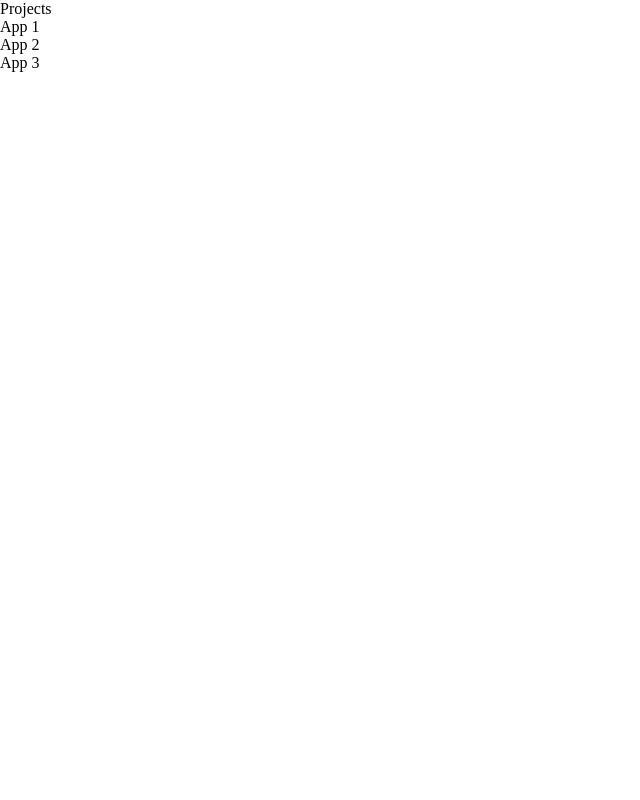
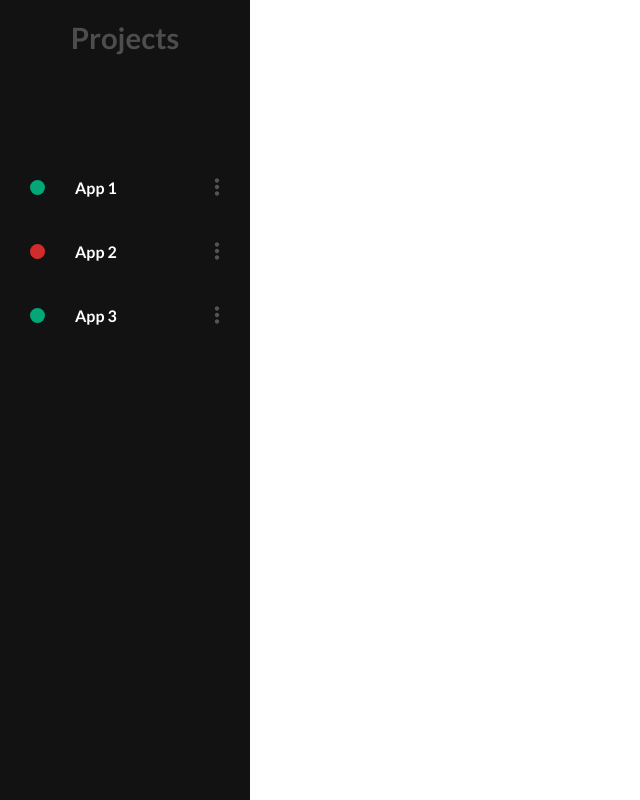
Before and after one commit to codeandjoy/DevPadPortfolio, a Vue app: page / in a window 1280 px wide. Shown: the whole page, without its empty margins (0-640 px from the left). Built offline with nearby package versions, Linux system fonts and the light colour scheme.

Commit message:
Styled menu. Created clr picker widget component (without state change)

```diff
--- a/package.json
+++ b/package.json
@@ -9,6 +9,7 @@
   },
   "dependencies": {
     "axios": "^0.24.0",
+    "click-outside-vue3": "^4.0.1",
     "core-js": "^3.6.5",
     "vue": "^3.0.0",
     "vuex": "^4.0.2"
--- a/public/index.html
+++ b/public/index.html
@@ -5,6 +5,12 @@
     <meta http-equiv="X-UA-Compatible" content="IE=edge">
     <meta name="viewport" content="width=device-width,initial-scale=1.0">
     <link rel="icon" href="<%= BASE_URL %>favicon.ico">
+
+    <!-- Fonts -->
+    <link rel="preconnect" href="https://fonts.googleapis.com">
+    <link rel="preconnect" href="https://fonts.gstatic.com" crossorigin>
+    <link href="https://fonts.googleapis.com/css2?family=Lato:wght@300;400;700;900&family=Source+Code+Pro:wght@200&display=swap" rel="stylesheet">
+
     <title><%= htmlWebpackPlugin.options.title %></title>
   </head>
   <body>
--- a/src/App.vue
+++ b/src/App.vue
@@ -18,4 +18,22 @@ export default {
     margin: 0 !important;
     padding: 0 !important;
   }
+  .clr-green{
+        background-color: #00A878;
+  }
+  .clr-blue{
+      background-color: #2E3FDB;
+  }
+  .clr-purple{
+      background-color: #581FD1;
+  }
+  .clr-yellow{
+      background-color: #D9B433;
+  }
+  .clr-orange{
+      background-color: #E98121;
+  }
+  .clr-red{
+      background-color: #D22B2B;
+  }
 </style>
--- /dev/null
+++ b/src/components/ColorPickerWidget.vue
@@ -0,0 +1,47 @@
+<template>
+    <div class="color-picker-widget">
+        <div class="widget-clr clr-green"></div>
+        <div class="widget-clr clr-blue"></div>
+        <div class="widget-clr clr-purple"></div>
+        <div class="widget-clr clr-yellow"></div>
+        <div class="widget-clr clr-orange"></div>
+        <div class="widget-clr clr-red"></div>
+    </div>
+</template>
+
+<script>
+export default{
+    name: 'ColorPickerWidget'
+}
+</script>
+
+<style lang="scss" scoped>
+$widget-height: 45px;
+
+.color-picker-widget{
+    position: absolute;
+    top: -$widget-height;
+    left: 20px;
+
+    display: flex;
+    justify-content: center;
+    align-items: center;
+
+    width: 220px;
+    height: $widget-height;
+
+    background-color: #2C2C2C;
+    border-radius: 20px;
+
+    .widget-clr{
+        width: 20px;
+        height: 20px;
+
+        border-radius: 50%;
+    }
+
+    .widget-clr:not(:last-child){
+        margin-right: 10px;
+    }
+}
+</style>
--- a/src/components/Menu.vue
+++ b/src/components/Menu.vue
@@ -1,24 +1,71 @@
 <template>
-    <div>
-        Projects
+    <div id="menu">
+        <div class="menu-title">
+            <h1>Projects</h1>
+        </div>
 
-        <div class="projects">
-            <div v-for="project in allProjects" :key="project.id" class="project">
-                {{project.name}}
+        <div class="menu-container">
+            <div class="projects">
+                <Project v-for="project in allProjects" :key="project.id" :projectData='project'/>
             </div>
         </div>
+
     </div>
 </template>
 
 <script>
     import { mapGetters } from 'vuex';
 
+    import Project from './Project.vue'
+
     export default{
         name: 'Menu',
+
+        components:{
+            Project
+        },
+
         computed: mapGetters(['allProjects'])
     }
 </script>
 
-<style lang="scss">
+<style lang="scss" scoped>
+#menu{
+    display: flex;
+    flex-direction: column;
 
+    height: 100vh;
+    width: 250px;
+
+    padding-top: 20px;
+    padding-bottom: 150px;
+
+    box-sizing: border-box;
+
+    font-family: 'Lato', sans-serif;
+    background-color: #121212;
+
+    .menu-title{
+        text-align: center;
+        margin-bottom: 100px;
+
+        h1{
+            margin: 0;
+
+            font-size: 22pt;
+            color: #4D4D4D;
+        }
+    }
+
+    .menu-container{
+        height: 100%;
+        display: flex;
+        flex-direction: column;
+
+        .projects{
+            height: fit-content;
+            width: 100%;
+        }
+    }
+}
 </style>
--- /dev/null
+++ b/src/components/Project.vue
@@ -0,0 +1,93 @@
+<template>
+    <div class="project">
+        <div class="proj-color"
+            :class="{
+            'clr-green':projectData.color=='green',
+            'clr-blue':projectData.color=='blue',
+            'clr-purple':projectData.color=='purple',
+            'clr-yellow':projectData.color=='yellow',
+            'clr-orange':projectData.color=='orange',
+            'clr-red':projectData.color=='red',
+            }"
+            @click="this.is_clr_picker_active = true"
+            v-click-outside="close_clr_picker_widget">
+        </div>
+        <ColorPickerWidget v-if="this.is_clr_picker_active"/>
+
+        <span>{{projectData.name}}</span>
+
+        <div class="btn-menu icon-menu"></div>
+        <!-- menu here -->
+    </div>
+</template>
+
+<script>
+    import ColorPickerWidget from './ColorPickerWidget.vue'
+
+    export default{
+        name: 'Project',
+        props: ['projectData'],
+
+        components:{
+            ColorPickerWidget
+        },
+
+        data: () => {
+            return {
+                is_clr_picker_active: false
+            }
+        },
+
+        methods: {
+            close_clr_picker_widget: function () {
+                this.is_clr_picker_active = false
+            }
+        },
+    }
+</script>
+
+<style lang="scss" scoped>
+.project{
+    position: relative;
+
+    display: flex;
+    align-items: center;
+
+    padding: 0 30px;
+
+    height: 64px;
+
+    .proj-color{
+        margin-right: 30px;
+
+        width: 15px;
+        height: 15px;
+
+        border-radius: 50%;
+    }
+
+    span{
+        font-weight: bold;
+        color: white;
+    }
+
+    .btn-menu{
+        margin-left: auto;
+        align-items: flex-end;
+    }
+    .icon-menu{
+        width: 6px;
+        height: 26px;
+
+        mask: url('../assets/icons/menu.svg');
+        mask-size: cover;
+        mask-position: center;
+
+        background: #535353;
+    }
+}
+.project:hover{
+    background-color: #000;
+    cursor: pointer;
+}
+</style>
--- a/src/main.js
+++ b/src/main.js
@@ -1,5 +1,6 @@
 import { createApp } from 'vue';
 import App from './App.vue';
-import store from './store'
+import store from './store';
+import vClickOutside from 'click-outside-vue3'
 
-createApp(App).use(store).mount('#app');
+createApp(App).use(store).use(vClickOutside).mount('#app');
--- a/src/store/modules/projects.js
+++ b/src/store/modules/projects.js
@@ -5,6 +5,7 @@ const state = {
         {
             "id": 1,
             "name": "App 1",
+            "color": "green",
             "priority": 0,
             "Notes": [
             ],
@@ -16,6 +17,7 @@ const state = {
         {
             "id": 2,
             "name": "App 2",
+            "color": "red",
             "priority": 1,
             "Notes": [
             ],
@@ -27,6 +29,7 @@ const state = {
         {
             "id": 3,
             "name": "App 3",
+            "color": "green",
             "priority": 2,
             "Notes": [
             ],
```
Also changed, not shown: src/assets/icons/menu.svg (added), 1 other file (tests, documents, lock files or other folders).
